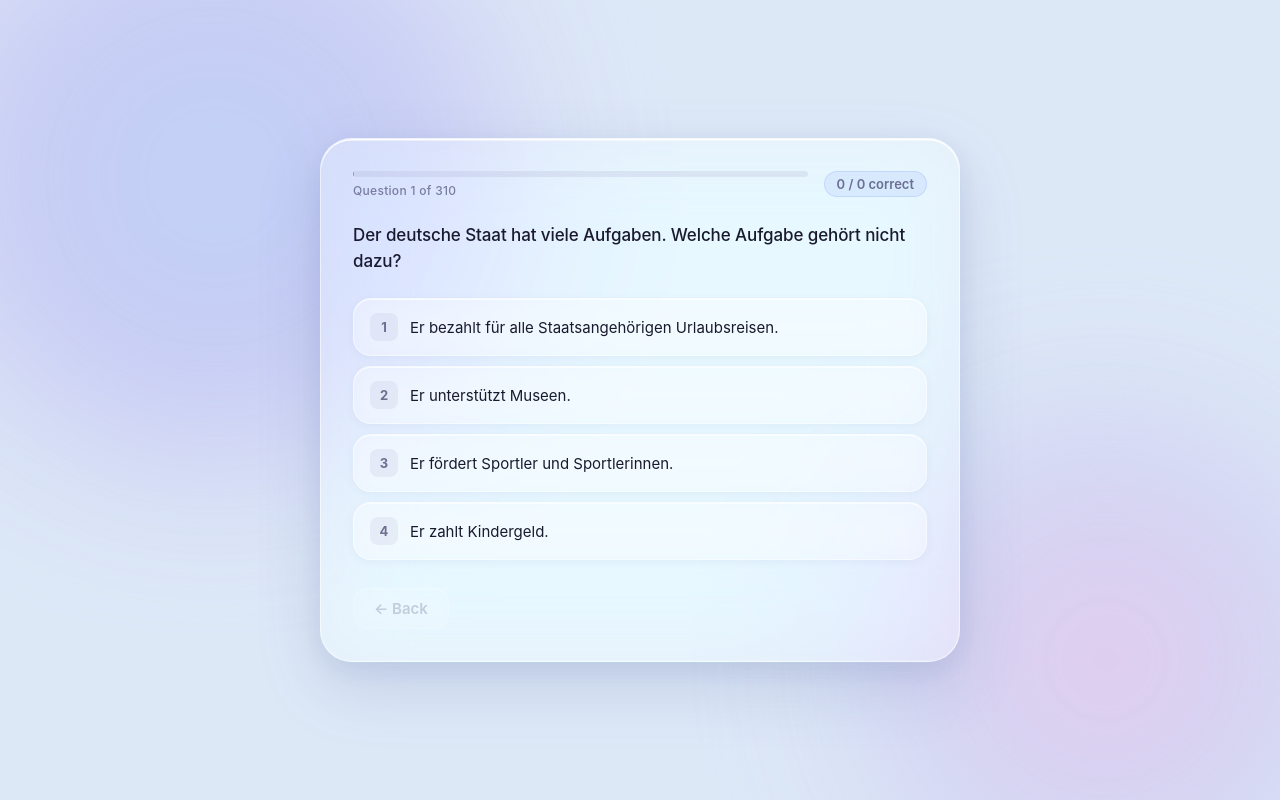
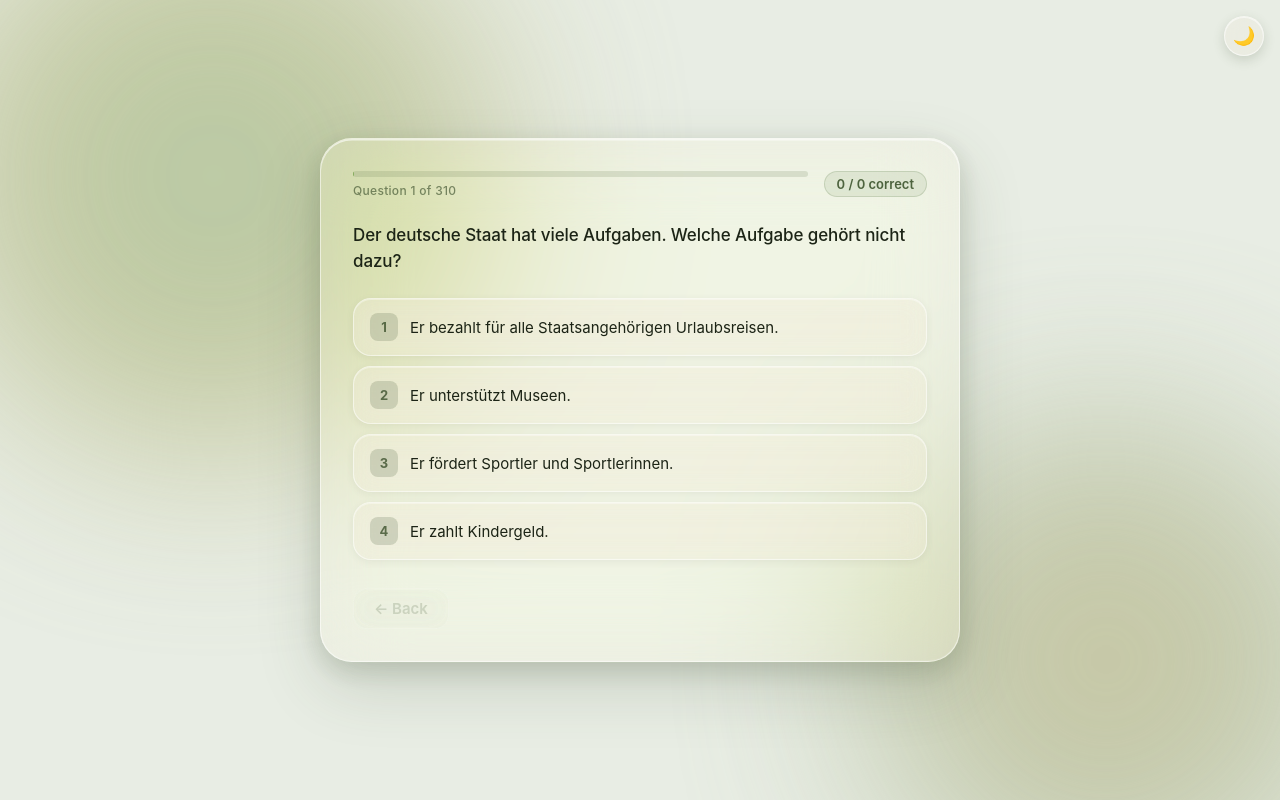
Before and after one commit to sidyea/mcq_einbuergerung, a React (Vite) app: page / in a window 1280 px wide. Built offline with nearby package versions, Linux system fonts and the light colour scheme.

Commit message:
Add Forest & Slate themes with toggle

```diff
--- a/src/App.css
+++ b/src/App.css
@@ -7,6 +7,83 @@ body {
   min-height: 100svh;
 }
 
+/* ── Theme Tokens ─────────────────────────────────────── */
+:root, [data-theme="forest"] {
+  --bg-base:        #e8ede4;
+  --blob1:          radial-gradient(circle, #a8c5a0 0%, #c8b87a 100%);
+  --blob2:          radial-gradient(circle, #d4c9a0 0%, #8faa88 100%);
+  --card-bg:        rgba(240, 235, 220, 0.30);
+  --card-border:    rgba(255, 255, 255, 0.55);
+  --card-shadow:    rgba(60, 80, 50, 0.18);
+  --text-primary:   #1c2416;
+  --text-secondary: rgba(50, 65, 40, 0.70);
+  --option-bg:      rgba(240, 235, 215, 0.28);
+  --option-border:  rgba(255, 255, 255, 0.50);
+  --option-hover:   rgba(255, 255, 255, 0.50);
+  --option-letter:  rgba(70, 90, 55, 0.20);
+  --option-letter-color: rgba(60, 80, 45, 0.80);
+  --score-bg:       rgba(100, 130, 80, 0.12);
+  --score-border:   rgba(100, 130, 80, 0.22);
+  --score-color:    rgba(50, 75, 35, 0.85);
+  --progress-track: rgba(100, 120, 80, 0.18);
+  --progress-fill:  linear-gradient(90deg, #6a9e5a, #a0b860);
+  --progress-label: rgba(60, 80, 45, 0.65);
+  --btn-next-bg:    linear-gradient(135deg, #5a8a4a, #8aaa50);
+  --btn-next-shadow:rgba(80, 120, 60, 0.35);
+  --btn-back-bg:    rgba(200, 215, 185, 0.30);
+  --btn-back-border:rgba(255, 255, 255, 0.50);
+  --btn-back-color: rgba(50, 70, 35, 0.75);
+  --summary-score:  linear-gradient(135deg, #5a8a4a, #a0b860);
+  --spinner-color:  #6a9e5a;
+  --correct-bg:     rgba(80, 160, 80, 0.14);
+  --correct-border: rgba(80, 160, 80, 0.50);
+  --correct-text:   #1e4d1e;
+  --correct-badge:  rgba(80, 160, 80, 0.25);
+  --wrong-bg:       rgba(190, 90, 60, 0.12);
+  --wrong-border:   rgba(190, 90, 60, 0.45);
+  --wrong-text:     #6b2010;
+  --wrong-badge:    rgba(190, 90, 60, 0.22);
+  --toggle-icon:    "🌙";
+}
+
+[data-theme="slate"] {
+  --bg-base:        #111622;
+  --blob1:          radial-gradient(circle, #1e3a5f 0%, #2a2060 100%);
+  --blob2:          radial-gradient(circle, #0f3048 0%, #1a2845 100%);
+  --card-bg:        rgba(30, 40, 65, 0.40);
+  --card-border:    rgba(120, 160, 220, 0.18);
+  --card-shadow:    rgba(0, 10, 40, 0.45);
+  --text-primary:   #e8edf8;
+  --text-secondary: rgba(180, 200, 235, 0.65);
+  --option-bg:      rgba(40, 55, 90, 0.35);
+  --option-border:  rgba(100, 140, 210, 0.20);
+  --option-hover:   rgba(55, 75, 115, 0.55);
+  --option-letter:  rgba(80, 120, 200, 0.20);
+  --option-letter-color: rgba(160, 195, 240, 0.85);
+  --score-bg:       rgba(60, 120, 220, 0.12);
+  --score-border:   rgba(60, 120, 220, 0.22);
+  --score-color:    rgba(160, 200, 255, 0.90);
+  --progress-track: rgba(80, 110, 170, 0.20);
+  --progress-fill:  linear-gradient(90deg, #2e6fd4, #4db8e8);
+  --progress-label: rgba(160, 190, 235, 0.65);
+  --btn-next-bg:    linear-gradient(135deg, #2060c8, #38a8e0);
+  --btn-next-shadow:rgba(30, 100, 210, 0.40);
+  --btn-back-bg:    rgba(50, 70, 110, 0.35);
+  --btn-back-border:rgba(100, 140, 210, 0.22);
+  --btn-back-color: rgba(160, 195, 240, 0.80);
+  --summary-score:  linear-gradient(135deg, #2e6fd4, #4db8e8);
+  --spinner-color:  #2e6fd4;
+  --correct-bg:     rgba(40, 180, 120, 0.14);
+  --correct-border: rgba(40, 180, 120, 0.45);
+  --correct-text:   #7ee8ba;
+  --correct-badge:  rgba(40, 180, 120, 0.22);
+  --wrong-bg:       rgba(220, 70, 70, 0.12);
+  --wrong-border:   rgba(220, 70, 70, 0.40);
+  --wrong-text:     #f09090;
+  --wrong-badge:    rgba(220, 70, 70, 0.22);
+  --toggle-icon:    "🌿";
+}
+
 /* ── Background with animated blobs ──────────────────── */
 .app-bg {
   min-height: 100svh;
@@ -14,26 +91,26 @@ body {
   align-items: center;
   justify-content: center;
   padding: max(24px, env(safe-area-inset-top)) 16px max(24px, env(safe-area-inset-bottom));
-  background: #dde8f7;
+  background: var(--bg-base);
   overflow: hidden;
   position: relative;
+  transition: background 0.5s ease;
 }
 
-/* Soft color blobs that make the glass blur visible */
 .app-bg::before,
 .app-bg::after {
   content: '';
   position: fixed;
   border-radius: 50%;
-  filter: blur(80px);
-  opacity: 0.75;
+  filter: blur(90px);
+  opacity: 0.80;
   pointer-events: none;
   z-index: 0;
 }
 .app-bg::before {
   width: 520px;
   height: 520px;
-  background: radial-gradient(circle, #b8d4f8 0%, #c4aaee 100%);
+  background: var(--blob1);
   top: -120px;
   left: -100px;
   animation: blob1 14s ease-in-out infinite alternate;
@@ -41,7 +118,7 @@ body {
 .app-bg::after {
   width: 440px;
   height: 440px;
-  background: radial-gradient(circle, #f5c6e8 0%, #a8c8f8 100%);
+  background: var(--blob2);
   bottom: -100px;
   right: -80px;
   animation: blob2 18s ease-in-out infinite alternate;
@@ -58,30 +135,57 @@ body {
   100% { transform: translate(-20px, -70px) scale(0.92); }
 }
 
+/* ── Theme Toggle ─────────────────────────────────────── */
+.theme-toggle {
+  position: fixed;
+  top: max(16px, env(safe-area-inset-top));
+  right: 16px;
+  z-index: 10;
+  width: 40px;
+  height: 40px;
+  border-radius: 50%;
+  border: 1px solid var(--card-border);
+  background: var(--card-bg);
+  backdrop-filter: blur(20px);
+  -webkit-backdrop-filter: blur(20px);
+  box-shadow:
+    inset 0 1px 0 rgba(255,255,255,0.5),
+    0 4px 12px var(--card-shadow);
+  cursor: pointer;
+  font-size: 18px;
+  display: flex;
+  align-items: center;
+  justify-content: center;
+  transition: all 0.2s ease;
+}
+.theme-toggle:hover {
+  transform: scale(1.08);
+}
+.theme-toggle:active {
+  transform: scale(0.95);
+}
+
 /* ── Glass Card ───────────────────────────────────────── */
 .card {
   position: relative;
   z-index: 1;
   width: 100%;
   max-width: 640px;
-  /* True glass: low opacity so blobs show through */
-  background: rgba(255, 255, 255, 0.28);
-  backdrop-filter: blur(40px) saturate(200%) brightness(1.05);
-  -webkit-backdrop-filter: blur(40px) saturate(200%) brightness(1.05);
+  background: var(--card-bg);
+  backdrop-filter: blur(40px) saturate(180%) brightness(1.04);
+  -webkit-backdrop-filter: blur(40px) saturate(180%) brightness(1.04);
   border-radius: 32px;
-  /* Layered border: bright top specular + subtle outer rim */
-  border: 1px solid rgba(255, 255, 255, 0.55);
+  border: 1px solid var(--card-border);
   box-shadow:
-    /* outer ambient shadow */
-    0 24px 64px rgba(80, 100, 160, 0.18),
-    0 8px 24px rgba(80, 100, 160, 0.10),
-    /* inner top specular highlight — the key Apple glass touch */
-    inset 0 1.5px 0 rgba(255, 255, 255, 0.95),
-    inset 0 -1px 0 rgba(255, 255, 255, 0.15);
+    0 24px 64px var(--card-shadow),
+    0 8px 24px var(--card-shadow),
+    inset 0 1.5px 0 rgba(255, 255, 255, 0.6),
+    inset 0 -1px 0 rgba(255, 255, 255, 0.08);
   padding: 32px;
   display: flex;
   flex-direction: column;
   gap: 24px;
+  transition: background 0.5s ease, border-color 0.5s ease, box-shadow 0.5s ease;
 }
 
 /* ── Card Header ──────────────────────────────────────── */
@@ -102,14 +206,14 @@ body {
 
 .progress-track {
   height: 6px;
-  background: rgba(160, 160, 200, 0.2);
+  background: var(--progress-track);
   border-radius: 99px;
   overflow: hidden;
 }
 
 .progress-fill {
   height: 100%;
-  background: linear-gradient(90deg, #6c8ff5, #a78bfa);
+  background: var(--progress-fill);
   border-radius: 99px;
   transition: width 0.4s cubic-bezier(0.4, 0, 0.2, 1);
 }
@@ -117,7 +221,7 @@ body {
 .progress-label {
   font-size: 12px;
   font-weight: 500;
-  color: rgba(80, 80, 120, 0.7);
+  color: var(--progress-label);
   letter-spacing: 0.3px;
 }
 
@@ -125,9 +229,9 @@ body {
 .score-badge {
   font-size: 13px;
   font-weight: 600;
-  color: rgba(80, 80, 120, 0.8);
-  background: rgba(108, 143, 245, 0.12);
-  border: 1px solid rgba(108, 143, 245, 0.2);
+  color: var(--score-color);
+  background: var(--score-bg);
+  border: 1px solid var(--score-border);
   border-radius: 20px;
   padding: 4px 12px;
   white-space: nowrap;
@@ -138,7 +242,7 @@ body {
   font-size: 17px;
   font-weight: 500;
   line-height: 1.55;
-  color: #1a1a2e;
+  color: var(--text-primary);
   letter-spacing: -0.1px;
 }
 
@@ -155,34 +259,33 @@ body {
   gap: 12px;
   padding: 14px 16px;
   border-radius: 18px;
-  border: 1px solid rgba(255, 255, 255, 0.5);
-  background: rgba(255, 255, 255, 0.22);
+  border: 1px solid var(--option-border);
+  background: var(--option-bg);
   backdrop-filter: blur(12px);
   -webkit-backdrop-filter: blur(12px);
   box-shadow:
-    inset 0 1px 0 rgba(255, 255, 255, 0.7),
-    0 2px 8px rgba(80, 100, 160, 0.07);
+    inset 0 1px 0 rgba(255, 255, 255, 0.35),
+    0 2px 8px rgba(0, 0, 0, 0.06);
   cursor: pointer;
   text-align: left;
   transition: all 0.18s cubic-bezier(0.4, 0, 0.2, 1);
   font-family: inherit;
   font-size: 15px;
-  color: #1a1a2e;
+  color: var(--text-primary);
   line-height: 1.4;
 }
 
 .option-btn:hover:not(:disabled) {
-  background: rgba(255, 255, 255, 0.45);
-  border-color: rgba(255, 255, 255, 0.75);
+  background: var(--option-hover);
+  border-color: var(--card-border);
   transform: translateY(-1px);
   box-shadow:
-    inset 0 1px 0 rgba(255, 255, 255, 0.9),
-    0 6px 16px rgba(80, 100, 160, 0.13);
+    inset 0 1px 0 rgba(255, 255, 255, 0.5),
+    0 6px 16px rgba(0, 0, 0, 0.10);
 }
 
 .option-btn:active:not(:disabled) {
   transform: translateY(0);
-  background: rgba(255, 255, 255, 0.35);
 }
 
 .option-letter {
@@ -193,44 +296,42 @@ body {
   height: 28px;
   min-width: 28px;
   border-radius: 8px;
-  background: rgba(160, 160, 200, 0.15);
+  background: var(--option-letter);
   font-size: 13px;
   font-weight: 700;
-  color: rgba(80, 80, 120, 0.8);
+  color: var(--option-letter-color);
   transition: all 0.18s ease;
 }
 
-.option-text {
-  flex: 1;
-}
+.option-text { flex: 1; }
 
 /* Correct state */
 .option-correct {
-  background: rgba(34, 197, 94, 0.12) !important;
-  border-color: rgba(34, 197, 94, 0.5) !important;
-  color: #166534 !important;
+  background: var(--correct-bg) !important;
+  border-color: var(--correct-border) !important;
+  color: var(--correct-text) !important;
   cursor: default;
 }
 .option-correct .option-letter {
-  background: rgba(34, 197, 94, 0.25);
-  color: #166534;
+  background: var(--correct-badge);
+  color: var(--correct-text);
 }
 
 /* Wrong state */
 .option-wrong {
-  background: rgba(239, 68, 68, 0.1) !important;
-  border-color: rgba(239, 68, 68, 0.45) !important;
-  color: #991b1b !important;
+  background: var(--wrong-bg) !important;
+  border-color: var(--wrong-border) !important;
+  color: var(--wrong-text) !important;
   cursor: default;
 }
 .option-wrong .option-letter {
-  background: rgba(239, 68, 68, 0.2);
-  color: #991b1b;
+  background: var(--wrong-badge);
+  color: var(--wrong-text);
 }
 
-/* Disabled (not selected, not correct) */
+/* Disabled */
 .option-disabled {
-  opacity: 0.45;
+  opacity: 0.40;
   cursor: default;
 }
 
@@ -255,30 +356,29 @@ body {
 }
 
 .back-btn {
-  background: rgba(255, 255, 255, 0.22);
-  border: 1px solid rgba(255, 255, 255, 0.5);
+  background: var(--btn-back-bg);
+  border: 1px solid var(--btn-back-border);
   backdrop-filter: blur(12px);
   -webkit-backdrop-filter: blur(12px);
-  box-shadow: inset 0 1px 0 rgba(255, 255, 255, 0.7);
-  color: rgba(60, 60, 100, 0.75);
+  box-shadow: inset 0 1px 0 rgba(255, 255, 255, 0.3);
+  color: var(--btn-back-color);
 }
 .back-btn:hover:not(:disabled) {
-  background: rgba(255, 255, 255, 0.4);
-  border-color: rgba(255, 255, 255, 0.75);
+  opacity: 0.85;
 }
 .back-btn:disabled {
-  opacity: 0.3;
+  opacity: 0.25;
   cursor: default;
 }
 
 .next-btn {
-  background: linear-gradient(135deg, #6c8ff5, #a78bfa);
+  background: var(--btn-next-bg);
   color: #fff;
-  box-shadow: 0 4px 14px rgba(108, 143, 245, 0.35);
+  box-shadow: 0 4px 14px var(--btn-next-shadow);
 }
 .next-btn:hover {
   transform: translateY(-1px);
-  box-shadow: 0 6px 18px rgba(108, 143, 245, 0.45);
+  box-shadow: 0 6px 20px var(--btn-next-shadow);
 }
 .next-btn:active {
   transform: translateY(0);
@@ -287,15 +387,15 @@ body {
 /* ── Loading ──────────────────────────────────────────── */
 .loading-card {
   align-items: center;
-  color: rgba(80, 80, 120, 0.7);
+  color: var(--text-secondary);
   font-size: 15px;
 }
 
 .loading-spinner {
   width: 36px;
   height: 36px;
-  border: 3px solid rgba(108, 143, 245, 0.2);
-  border-top-color: #6c8ff5;
+  border: 3px solid rgba(128, 128, 128, 0.2);
+  border-top-color: var(--spinner-color);
   border-radius: 50%;
   animation: spin 0.8s linear infinite;
 }
@@ -316,7 +416,7 @@ body {
 .summary-title {
   font-size: 22px;
   font-weight: 700;
-  color: #1a1a2e;
+  color: var(--text-primary);
   letter-spacing: -0.3px;
 }
 
@@ -324,7 +424,7 @@ body {
   font-size: 64px;
   font-weight: 800;
   letter-spacing: -2px;
-  background: linear-gradient(135deg, #6c8ff5, #a78bfa);
+  background: var(--summary-score);
   -webkit-background-clip: text;
   -webkit-text-fill-color: transparent;
   background-clip: text;
@@ -335,8 +435,8 @@ body {
   display: flex;
   align-items: center;
   gap: 24px;
-  background: rgba(255, 255, 255, 0.5);
-  border: 1px solid rgba(255, 255, 255, 0.8);
+  background: var(--option-bg);
+  border: 1px solid var(--card-border);
   border-radius: 20px;
   padding: 20px 32px;
 }
@@ -359,21 +459,21 @@ body {
   font-weight: 500;
   text-transform: uppercase;
   letter-spacing: 0.5px;
-  color: rgba(80, 80, 120, 0.6);
+  color: var(--text-secondary);
 }
 
-.correct-stat .stat-number { color: #16a34a; }
-.wrong-stat .stat-number { color: #dc2626; }
+.correct-stat .stat-number { color: var(--correct-text); }
+.wrong-stat .stat-number   { color: var(--wrong-text); }
 
 .stat-divider {
   width: 1px;
   height: 48px;
-  background: rgba(160, 160, 200, 0.3);
+  background: var(--card-border);
 }
 
 .summary-hint {
   font-size: 13px;
-  color: rgba(80, 80, 120, 0.6);
+  color: var(--text-secondary);
   max-width: 280px;
   line-height: 1.5;
 }
--- a/src/App.jsx
+++ b/src/App.jsx
@@ -1,9 +1,11 @@
 import { useQuiz } from './hooks/useQuiz';
+import { useTheme } from './hooks/useTheme';
 import QuestionCard from './components/QuestionCard';
 import SummaryScreen from './components/SummaryScreen';
 import './App.css';
 
 export default function App() {
+  const { theme, toggle } = useTheme();
   const {
     phase,
     currentQuestion,
@@ -19,27 +21,27 @@ export default function App() {
     restart,
   } = useQuiz();
 
-  if (phase === 'loading') {
+  const toggleIcon = theme === 'forest' ? '🌙' : '🌿';
+
   return (
+    <>
+      <button className="theme-toggle" onClick={toggle} aria-label="Toggle theme">
+        {toggleIcon}
+      </button>
+
       <div className="app-bg">
+        {phase === 'loading' && (
           <div className="card loading-card">
             <div className="loading-spinner" />
             <p>Loading questions…</p>
           </div>
-      </div>
-    );
-  }
+        )}
 
-  if (phase === 'summary') {
-    return (
-      <div className="app-bg">
+        {phase === 'summary' && (
           <SummaryScreen score={score} total={totalQuestions} onRestart={restart} />
-      </div>
-    );
-  }
+        )}
 
-  return (
-    <div className="app-bg">
+        {phase === 'quiz' && (
           <QuestionCard
             question={currentQuestion}
             options={currentOptions}
@@ -52,6 +54,8 @@ export default function App() {
             onNext={goNext}
             onBack={goBack}
           />
+        )}
       </div>
+    </>
   );
 }
--- /dev/null
+++ b/src/hooks/useTheme.js
@@ -0,0 +1,18 @@
+import { useState, useEffect } from 'react';
+
+const STORAGE_KEY = 'einbuergerung_theme';
+
+export function useTheme() {
+  const [theme, setTheme] = useState(
+    () => localStorage.getItem(STORAGE_KEY) || 'forest'
+  );
+
+  useEffect(() => {
+    document.documentElement.setAttribute('data-theme', theme);
+    localStorage.setItem(STORAGE_KEY, theme);
+  }, [theme]);
+
+  const toggle = () => setTheme((t) => (t === 'forest' ? 'slate' : 'forest'));
+
+  return { theme, toggle };
+}
```
Lines whose indentation alone changed are shown as unchanged.
